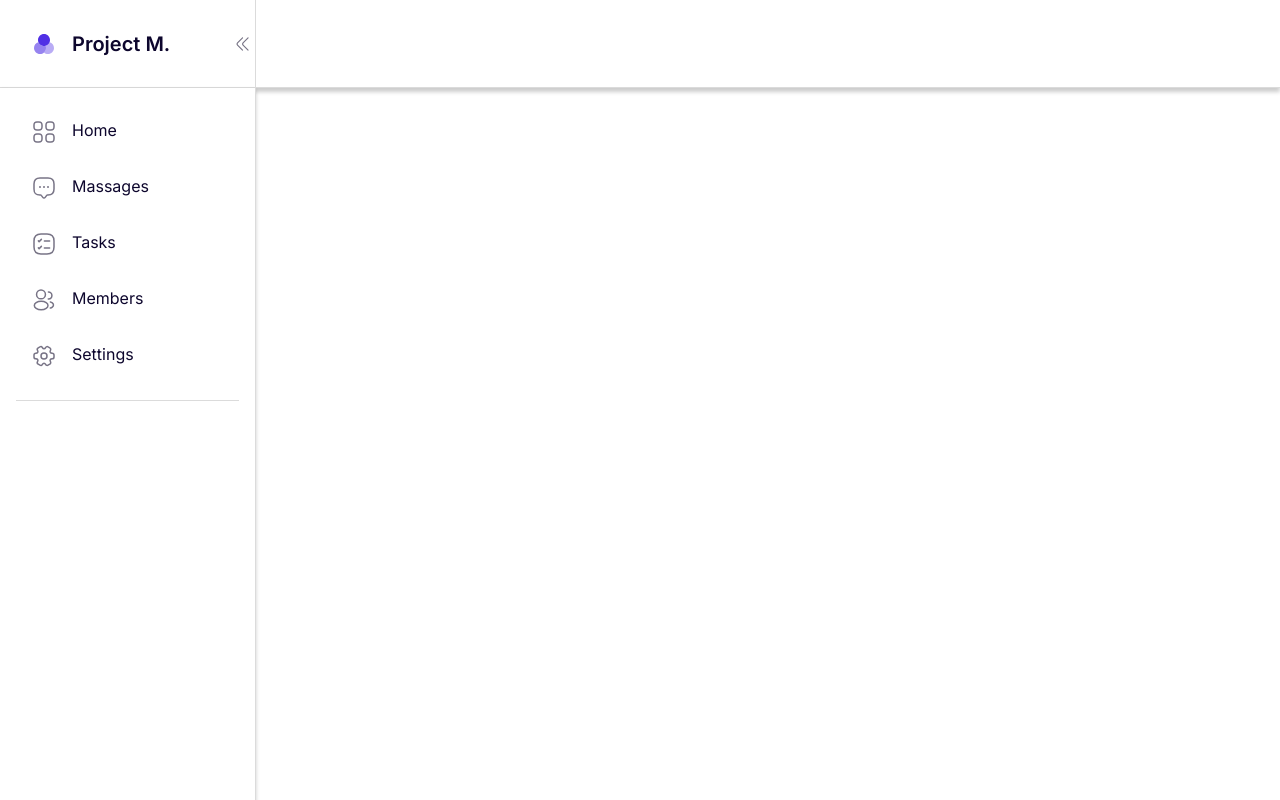
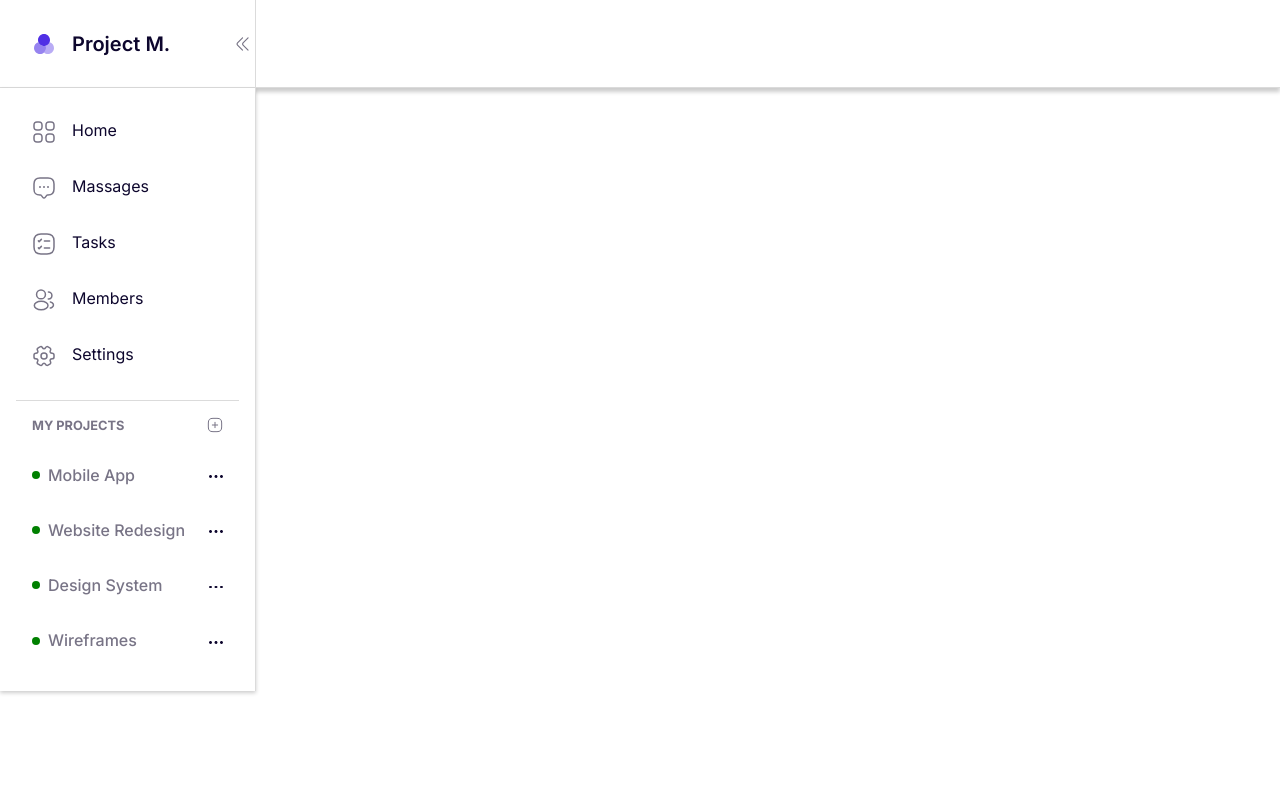
Before and after one commit to misha-vynnyk/project_m, a React (Vite) app: page / in a window 1280 px wide. Built offline with nearby package versions, Linux system fonts and the light colour scheme.

Commit message:
added my project menu

```diff
--- a/src/App.jsx
+++ b/src/App.jsx
@@ -18,11 +18,12 @@ const theme = {
     secondaryLightBackground: "#FFFFFF",
     primaryDarkBackground: "#0D062D",
     secondaryDarkBackground: "#141416",
+    hoverBackground: "rgba(80, 48, 229, 0.08)",
 
     borderLineColor: "1px solid rgb(219, 219, 219)",
 
     darkText: "#0D062D",
-    lightText: "#7A7A7A",
+    lightText: "#787486",
   },
 };
 
--- a/src/components/Main/Main.styled.jsx
+++ b/src/components/Main/Main.styled.jsx
@@ -1,4 +1,7 @@
 import styled from "styled-components";
 
 export const MainStyled = styled.main`
+  /* display: flex;
+  justify-content: space-between;
+  height: 100vh; */
 `;
--- a/src/components/Main/Menu/Menu.styled.jsx
+++ b/src/components/Sidebar/Menu/Menu.styled.jsx
@@ -1,7 +1,8 @@
 import styled from "styled-components";
 
 export const MenuContainer = styled.div`
-  padding-left: 1rem;
+  padding: 0 0 2rem 1rem;
+  border-bottom: ${({ theme }) => theme.colors.borderLineColor};
 `;
 
 export const ListMenu = styled.ul`
--- /dev/null
+++ b/src/components/Sidebar/ProjectList/ProjectList.jsx
@@ -0,0 +1,81 @@
+import {
+  ProjectDescription,
+  ProjectItemWrapper,
+  ProjectTopWrapper,
+  StyledProjectList,
+} from "./ProjectList.styled";
+
+const projects = [
+  {
+    id: 1,
+    name: "Mobile App",
+    description: "Description for Mobile App",
+    image: "https://via.placeholder.com/150",
+    createdAt: "2023-07-10",
+    updatedAt: "2023-07-10",
+    status: "Active",
+  },
+  {
+    id: 2,
+    name: "Website Redesign",
+    description: "Description for Website Redesign",
+    image: "https://via.placeholder.com/150",
+    createdAt: "2023-07-10",
+    updatedAt: "2023-07-10",
+    status: "Active",
+  },
+  {
+    id: 3,
+    name: "Design System",
+    description: "Description for Design System",
+    image: "https://via.placeholder.com/150",
+    createdAt: "2023-07-10",
+    updatedAt: "2023-07-10",
+    status: "Active",
+  },
+  {
+    id: 4,
+    name: "Wireframes",
+    description: "Description for Wireframes",
+    image: "https://via.placeholder.com/150",
+    createdAt: "2023-07-10",
+    updatedAt: "2023-07-10",
+    status: "Active",
+  },
+];
+
+export const ProjectList = () => {
+  return (
+    <StyledProjectList>
+      <ProjectTopWrapper>
+        <h2>My projects</h2>
+        <button className="add-project">
+          <img src="icon/plus_icon.svg" alt="Add Project" />
+        </button>
+      </ProjectTopWrapper>
+
+      <ul>
+        {projects.map((project) => (
+          <li key={project.id}>
+            <ProjectItemWrapper>
+              <a href="#" aria-label="Go to project" className="project-item">
+                <div className="project-status" aria-hidden="true"></div>
+                <h3>{project.name}</h3>
+              </a>
+              <button>
+                <img src="icon/dots_icon.svg" alt="Submenu icon" />
+              </button>
+            </ProjectItemWrapper>
+
+            <ProjectDescription>
+              <p>{project.description}</p>
+              <p>{project.createdAt}</p>
+              <p>{project.updatedAt}</p>
+              <p>{project.status}</p>
+            </ProjectDescription>
+          </li>
+        ))}
+      </ul>
+    </StyledProjectList>
+  );
+};
--- /dev/null
+++ b/src/components/Sidebar/ProjectList/ProjectList.styled.jsx
@@ -0,0 +1,97 @@
+import styled from "styled-components";
+
+export const ProjectTopWrapper = styled.div`
+  display: flex;
+  align-items: center;
+  justify-content: space-between;
+  margin-bottom: 0.5rem;
+  padding: 1rem;
+
+  h2 {
+    color: ${({ theme }) => theme.colors.lightText};
+    font-family: ${({ theme }) => theme.fonts.primaryFont};
+    font-size: 0.8rem;
+    font-weight: 700;
+    text-transform: uppercase;
+  }
+
+  .add-project {
+    display: flex;
+    img {
+      width: 1rem;
+      height: 1rem;
+      object-fit: contain;
+    }
+  }
+`;
+
+export const StyledProjectList = styled.div`
+  display: flex;
+  flex-direction: column;
+
+  button {
+    background: transparent;
+    border: none;
+    cursor: pointer;
+  }
+
+  ul {
+    display: flex;
+    flex-direction: column;
+    gap: 1.2rem;
+    list-style: none;
+  }
+
+  .project-item {
+    display: flex;
+    align-items: center;
+    gap: 0.5rem;
+
+    h3 {
+      color: ${({ theme }) => theme.colors.lightText};
+      font-family: ${({ theme }) => theme.fonts.primaryFont};
+      font-size: 16px;
+      font-weight: 500;
+      line-height: 19px;
+      text-align: left;
+    }
+
+    img {
+      justify-self: end;
+      width: 1rem;
+      height: 1rem;
+      object-fit: contain;
+    }
+  }
+
+  .project-status {
+    display: block;
+    background-color: green;
+    border-radius: 8px;
+    width: 0.5rem;
+    height: 0.5rem;
+  }
+`;
+
+export const ProjectItemWrapper = styled.div`
+  display: flex;
+  align-items: center;
+  justify-content: space-between;
+  padding: 0.5rem 1rem;
+
+  &:hover {
+    border-radius: 6px;
+    background-color: ${({ theme }) => theme.colors.hoverBackground};
+    transition: background-color 0.3s ease-in-out;
+    cursor: pointer;
+  }
+
+  &:hover h3 {
+    color: ${({ theme }) => theme.colors.darkText};
+  }
+`;
+
+
+export const ProjectDescription = styled.div`
+  display: none;
+`
--- a/src/components/Sidebar/Sidebar.jsx
+++ b/src/components/Sidebar/Sidebar.jsx
@@ -1,4 +1,5 @@
-import Menu from "../Main/Menu/Menu";
+import Menu from "./Menu/Menu";
+import { ProjectList } from "./ProjectList/ProjectList";
 import { SidebarContainer, StyledSidebar } from "./Sidebar.styled";
 import PropTypes from "prop-types";
 
@@ -7,6 +8,7 @@ const Sidebar = ({ isSidebarOpen }) => {
     <SidebarContainer $isSidebarOpen={isSidebarOpen}>
       <StyledSidebar>
         <Menu />
+        <ProjectList />
       </StyledSidebar>
     </SidebarContainer>
   );
@@ -14,7 +16,7 @@ const Sidebar = ({ isSidebarOpen }) => {
 
 Sidebar.propTypes = {
   isSidebarOpen: PropTypes.bool.isRequired,
-  onToggleSidebar: PropTypes.func.isRequired,
+  onToggleSidebar: PropTypes.func,
 };
 
 export default Sidebar;
--- a/src/components/Sidebar/Sidebar.styled.jsx
+++ b/src/components/Sidebar/Sidebar.styled.jsx
@@ -13,7 +13,6 @@ export const SidebarContainer = styled.div`
   z-index: 99;
   padding: 2rem 1rem;
   width: 16rem;
-  height: 100vh;
   background-color: ${({ theme }) => theme.colors.secondaryLightBackground};
   box-shadow: 0 2px 4px rgba(0, 0, 0, 0.2);
   transition: transform 0.3s ease-in-out;
@@ -24,8 +23,6 @@ export const SidebarContainer = styled.div`
 export const StyledSidebar = styled.aside`
   display: flex;
   flex-direction: column;
-  padding-bottom: 2rem;
-  border-bottom: ${({ theme }) => theme.colors.borderLineColor};
 `;
 
 export const Logo = styled.div`
--- a/src/components/global_styles/Global.jsx
+++ b/src/components/global_styles/Global.jsx
@@ -11,8 +11,6 @@ export const GlobalStyle = createGlobalStyle`
   }
 
   body, html {
-    margin: 0;
-    padding: 0;
     height: 100%;
     width: 100%;
     scroll-behavior: smooth;
@@ -39,7 +37,7 @@ export const GlobalStyle = createGlobalStyle`
     font-weight: 400;
   }
 
-  img, picture, svg, video, canvas {
+  img, picture, svg, video, canvas object {
     max-width: 100%;
     height: auto;
     vertical-align: middle;
@@ -49,6 +47,8 @@ export const GlobalStyle = createGlobalStyle`
 
   input, button, textarea, select {
     font: inherit;
+    border: none;
+    outline: none;
   }
 
   @media (prefers-reduced-motion: reduce) {
@@ -57,9 +57,9 @@ export const GlobalStyle = createGlobalStyle`
     }
 
     *, *::before, *::after {
-      animation-duration: 0.01ms;
+      animation-duration: 0s;
       animation-iteration-count: 1;
-      transition-duration: 0.01ms;
+      transition-duration: 0s;
       scroll-behavior: auto;
       transition: none;
     }
@@ -71,4 +71,10 @@ export const GlobalStyle = createGlobalStyle`
     color: ${({ theme }) => theme.colors.darkText};
     background-color: ${({ theme }) => theme.colors.primaryLightBackground};
   }
+
+  #root {
+    min-height: 100vh;
+    min-width: 100vw;
+    overflow-x: hidden;
+  }
 `;
```
Also changed, not shown: public/icon/dots_icon.svg (added), public/icon/plus_icon.svg (added), src/components/Sidebar/Menu/Menu.jsx (renamed from src/components/Main/Menu/Menu.jsx).
